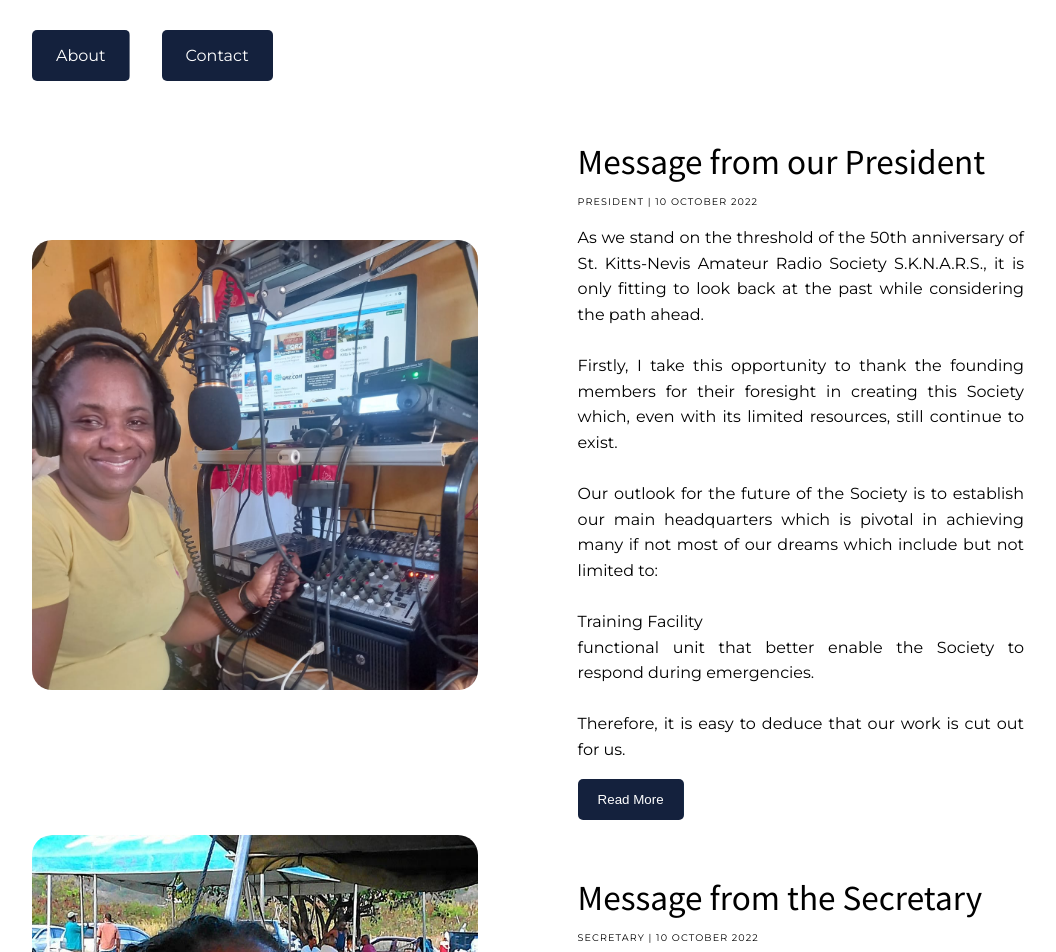
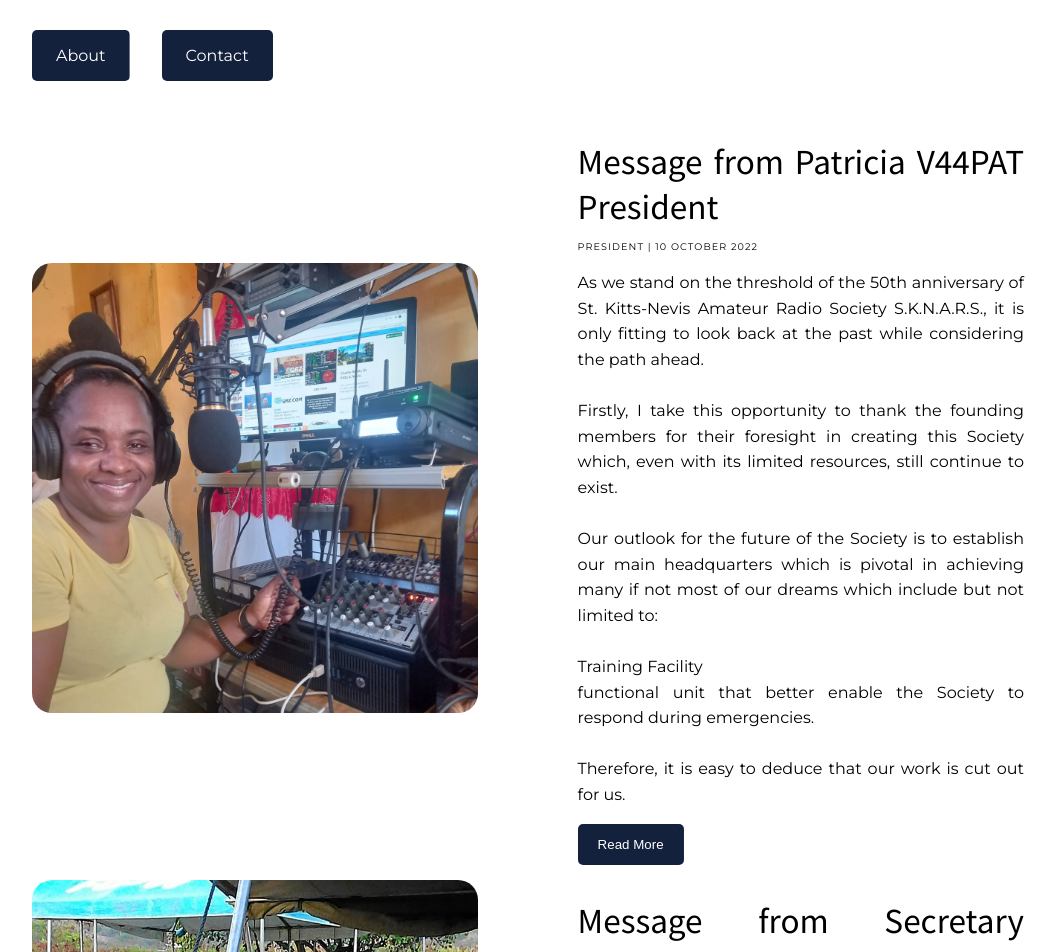
Before and after one commit to SanjayWilliams/sknars, a React (Vite) app: page / in a window 1280 px wide. Shown: the part 680-1632 px from the top of the page, without its empty margins (112-1168 px from the left). Built offline with nearby package versions, Linux system fonts and the light colour scheme.

Commit message:
Updates
Updated Article titles & member frequencies

```diff
--- a/src/data/articledata.jsx
+++ b/src/data/articledata.jsx
@@ -1,7 +1,7 @@
 const articledata = [
     {
         id: 1,
-        title:"Message from our President",
+        title:"Message from Patricia V44PAT President",
         text: <p>As we stand on the threshold of the 50th anniversary of St. Kitts-Nevis Amateur Radio Society S.K.N.A.R.S., it is only fitting to look back at the past while considering the path ahead.<br></br> <br></br>Firstly, I take this opportunity to thank the founding members for their foresight in creating this Society which, even with its limited resources, still continue to exist.<br></br><br></br>Our outlook for the future of the Society is to establish our main headquarters which is pivotal in achieving many if not most of our dreams which include but not limited to:<br></br><br></br>Training Facility <br></br>functional unit that better enable the Society to respond during emergencies. <br></br><br></br>Therefore, it is easy to deduce that our work is cut out for us.</p>,
         image:"./president1.jpeg",
         author:"President",
@@ -9,7 +9,7 @@ const articledata = [
 },
     {
         id: 2,
-        title:"Message from the Secretary",
+        title:"Message from Secretary V44LW Jessica",
         text:"Welcome!  Welcome here to one of the Social Media Platform of the almost 50 years old St Kitts and Nevis Amateur Radio Scoiety.  This means of communication was created with you in mind as we seek to create a critical link between you (the public) and us (Amateur Radio Operators).   I am so happy that you took the time to visit our platform and I am certain that this visit will not be your last.  There are lots of spaces available within this unique family and we look forward to welcoming you in the not-too-distant future.",
         image:"./secretary.jpg",
         author:"Secretary",
--- a/src/pages/Members.jsx
+++ b/src/pages/Members.jsx
@@ -28,9 +28,10 @@ function Members() {
                 <div className="members-text alternate">
                     <p>
                         <span className="bold-italics">Frequencies:</span><br/>
-                        146.820Mhz - 600Khz General<br/>
-                        146.610 - 600Khz Tone 23<br/>
-                        466.825 - 5Mhz
+                        146.820 Mhz - 600 Khz General<br/>
+                        146.610 Mhz - 600 Khz Tone 123<br/>
+                        146.720 Mhz - 600 Khz Tone 123<br/>
+                        466.825 Mhz - 5 Mhz
                     </p>
                     <p>
                         <span className="bold-italics">Committee:</span><br/>
```
